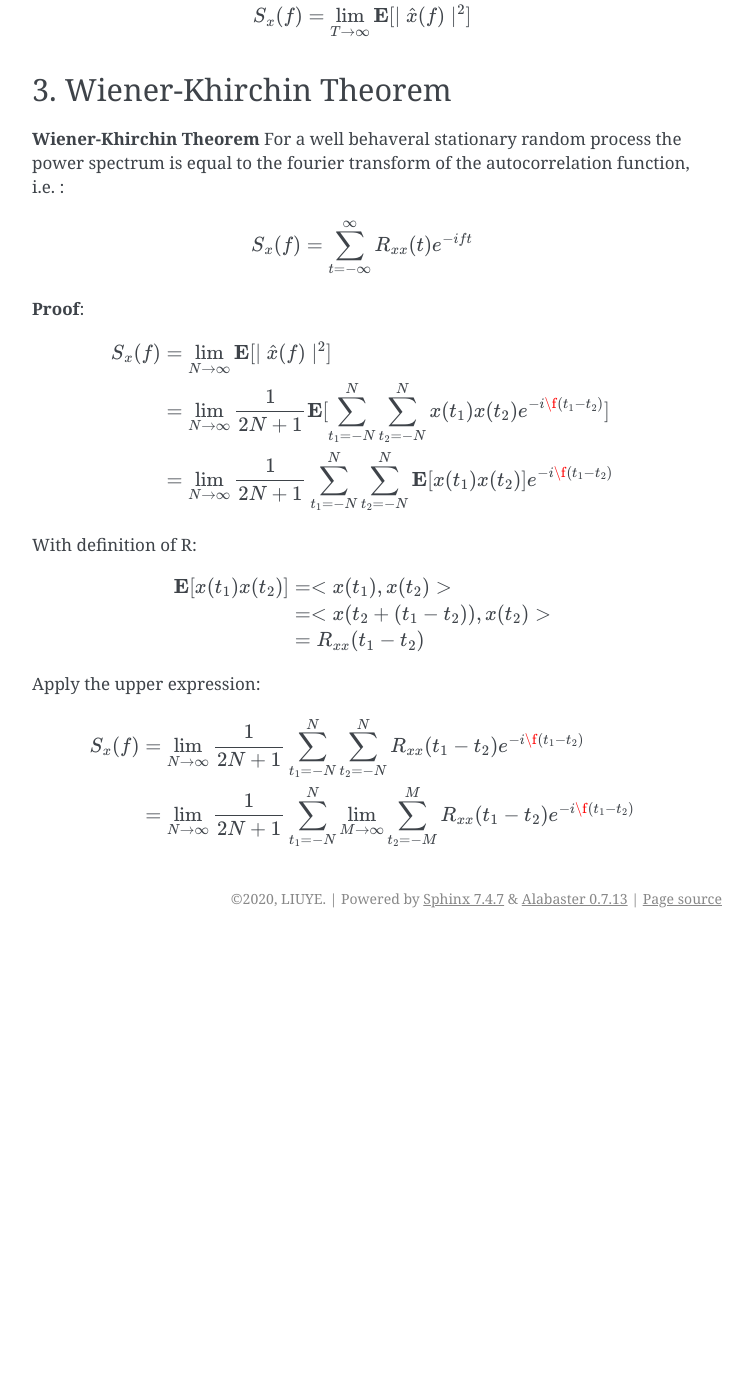
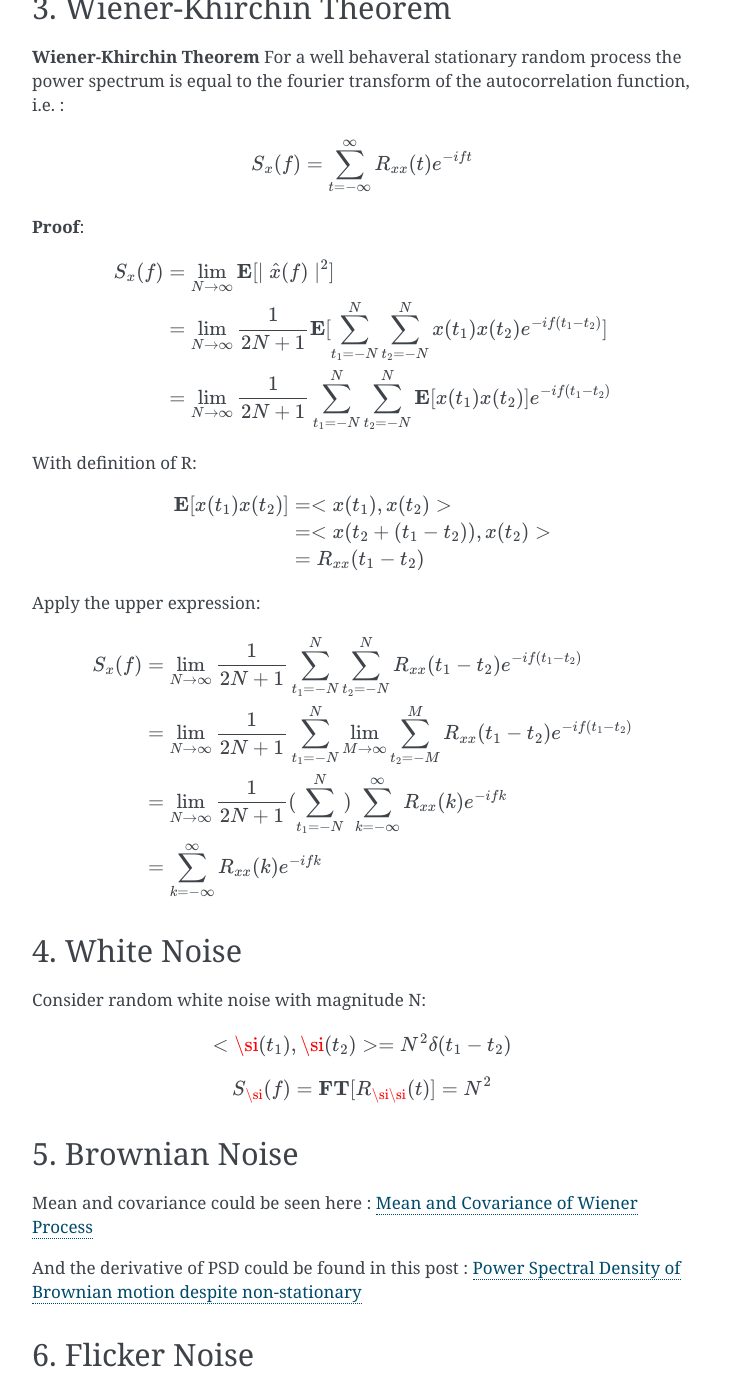
Before and after one commit to gggliuye/GV_SLAM, a Sphinx documentation site: the page built from docs/IMU/AllanVariance.rst, in a window 1280 px wide and 1400 px high, scrolled down 1343 px. Shown: the whole window, without its empty margins (388-1140 px from the left). Built offline with Sphinx 7.4.7, drawn with Linux system fonts in a browser that asks for light colours; before the commit the page ends 2281 px from its top, so only the background shows below that; some of the changed text lies outside the part shown.

Commit message:
Update AllanVariance.rst

```diff
--- a/docs/IMU/AllanVariance.rst
+++ b/docs/IMU/AllanVariance.rst
@@ -72,8 +68,8 @@ the autocorrelation function, i.e. :
 .. math::
   \begin{align}
   S_{x}(f) &= \lim_{N\to \infty}\mathbf{E}[\mid \hat{x}(f)\mid^{2}] \\
-  &= \lim_{N\to \infty}\frac{1}{2N+1}\mathbf{E}[\sum_{t_{1}=-N}^{N}\sum_{t_{2}=-N}^{N}x(t_{1})x(t_{2})e^{-i\f(t_{1}-t_{2})} ]\\
-  &= \lim_{N\to \infty}\frac{1}{2N+1}\sum_{t_{1}=-N}^{N}\sum_{t_{2}=-N}^{N}\mathbf{E}[x(t_{1})x(t_{2})]e^{-i\f(t_{1}-t_{2})}
+  &= \lim_{N\to \infty}\frac{1}{2N+1}\mathbf{E}[\sum_{t_{1}=-N}^{N}\sum_{t_{2}=-N}^{N}x(t_{1})x(t_{2})e^{-if(t_{1}-t_{2})} ]\\
+  &= \lim_{N\to \infty}\frac{1}{2N+1}\sum_{t_{1}=-N}^{N}\sum_{t_{2}=-N}^{N}\mathbf{E}[x(t_{1})x(t_{2})]e^{-if(t_{1}-t_{2})}
   \end{align}
 
 With definition of R:
@@ -89,6 +85,28 @@ Apply the upper expression:
 
 .. math::
   \begin{align}
-  S_{x}(f) &= \lim_{N\to \infty}\frac{1}{2N+1}\sum_{t_{1}=-N}^{N}\sum_{t_{2}=-N}^{N}R_{xx}(t_{1} - t_{2})e^{-i\f(t_{1}-t_{2})} \\
-  &= \lim_{N\to \infty}\frac{1}{2N+1}\sum_{t_{1}=-N}^{N} \lim_{M\to \infty}\sum_{t_{2}=-M}^{M}R_{xx}(t_{1} - t_{2})e^{-i\f(t_{1}-t_{2})}
+  S_{x}(f) &= \lim_{N\to \infty}\frac{1}{2N+1}\sum_{t_{1}=-N}^{N}\sum_{t_{2}=-N}^{N}R_{xx}(t_{1} - t_{2})e^{-if(t_{1}-t_{2})} \\
+  &= \lim_{N\to \infty}\frac{1}{2N+1}\sum_{t_{1}=-N}^{N} \lim_{M\to \infty}\sum_{t_{2}=-M}^{M}R_{xx}(t_{1} - t_{2})e^{-if(t_{1}-t_{2})} \\
+  &= \lim_{N\to \infty}\frac{1}{2N+1}(\sum_{t_{1}=-N}^{N}) \sum_{k=-\infty}^{\infty}R_{xx}(k)e^{-ifk} \\
+  &= \sum_{k=-\infty}^{\infty}R_{xx}(k)e^{-ifk}
   \end{align}
+
+4. White Noise
+-----------------------
+Consider random white noise with magnitude N:
+
+.. math::
+  <\si(t_{1}), \si(t_{2})> = N^{2}\delta(t_{1} - t_{2})
+
+.. math::
+  S_{\si}(f) = \mathbf{FT}[R_{\si\si}(t)] = N^{2}
+
+5. Brownian Noise
+-----------------
+
+Mean and covariance could be seen here : `Mean and Covariance of Wiener Process <https://math.stackexchange.com/questions/568391/mean-and-covariance-of-wiener-process>`_
+
+And the derivative of PSD could be found in this post : `Power Spectral Density of Brownian motion despite non-stationary <https://dsp.stackexchange.com/questions/45574/power-spectral-density-of-brownian-motion-despite-non-stationary>`_
+
+6. Flicker Noise
+------------------
```
Also changed, not shown: other parts of docs/IMU/AllanVariance.rst (+2 -6 lines).
